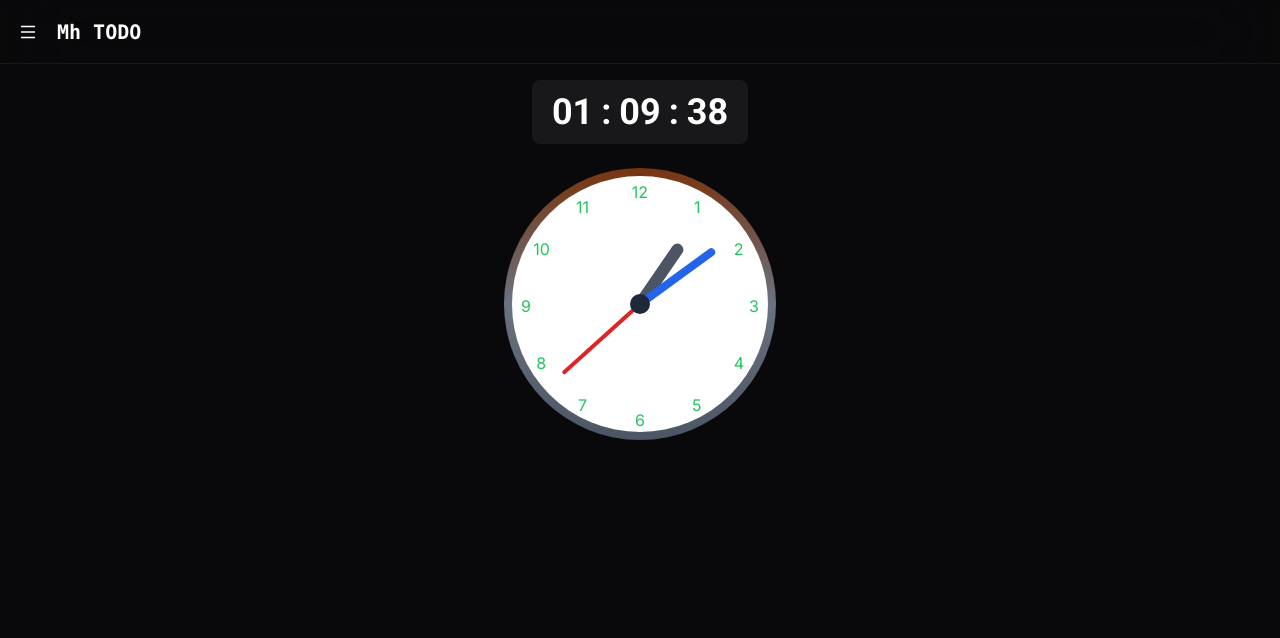
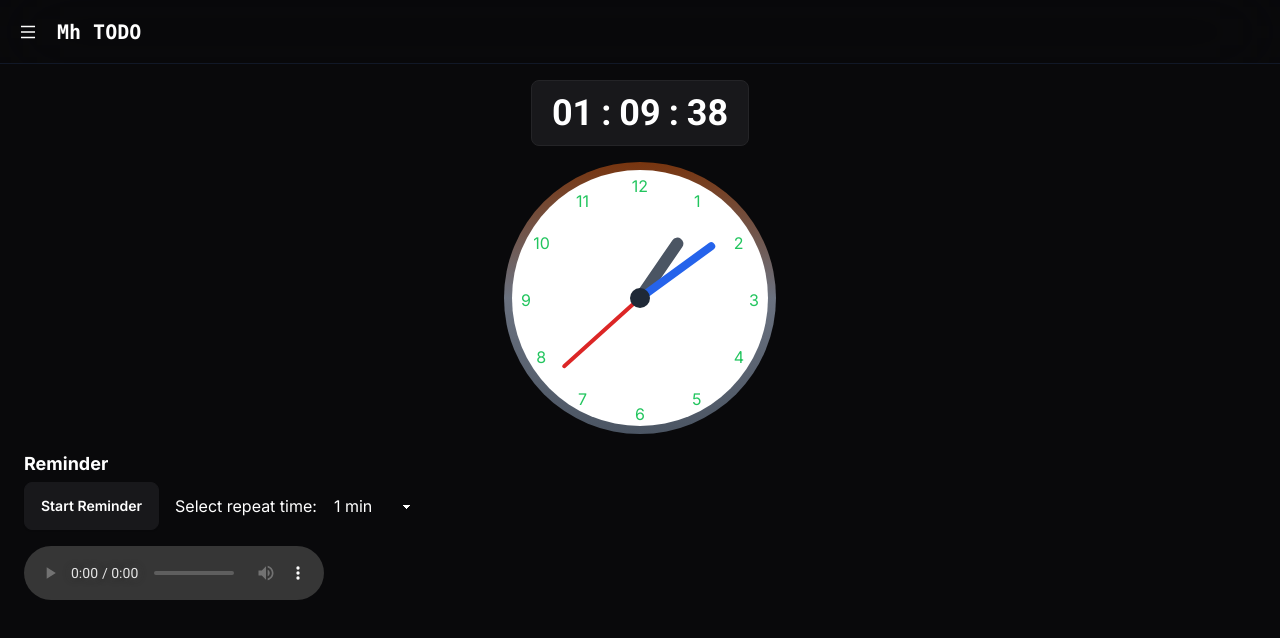
Before and after one commit to mhmitas/todo-app, a Next.js app: page /reminder in a window 1280 px wide. Shown: the top 638 px of the page. Built offline with nearby package versions, Linux system fonts and the light colour scheme.

Commit message:
create simple timer

```diff
--- a/src/app/loading.jsx
+++ b/src/app/(root)/loading.js
@@ -1,6 +1,6 @@
 import React from 'react';
 
-const loading = () => {
+const Loading = () => {
     return (
         <div className='absolute inset-0 flex justify-center items-center'>
             <span className='loading loading-spinner'></span>
@@ -8,4 +8,4 @@ const loading = () => {
     );
 };
 
-export default loading;
+export default Loading;
--- a/src/app/(root)/reminder/page.jsx
+++ b/src/app/(root)/reminder/page.jsx
@@ -1,11 +1,12 @@
-import AnalogClock from '@/components/my-ui/AnalogClock';
 import Clock from '@/components/my-ui/Clock';
+import Reminder from '@/components/my-ui/reminder';
 import React from 'react';
 
 const Page = () => {
     return (
         <div className='my-container'>
             <Clock />
+            <Reminder />
         </div>
     );
 };
--- a/src/components/my-ui/AnalogClock.jsx
+++ b/src/components/my-ui/AnalogClock.jsx
@@ -4,7 +4,7 @@ const AnalogClock = ({ hour, minute, second }) => {
     const hours = [1, 2, 3, 4, 5, 6, 7, 8, 9, 10, 11, 12]
 
     return (
-        <div className='flex justify-center my-6 overflow-auto'>
+        <div className='flex justify-center mb-4 overflow-auto'>
             <div className='size-max rounded-full p-2 bg-gradient-to-b from-amber-900 via-gray-500 to-gray-600'>
                 <div className="relative flex items-center justify-center bg-white rounded-full size-64">
                     {/* Clock Center */}
--- a/src/components/my-ui/Clock.jsx
+++ b/src/components/my-ui/Clock.jsx
@@ -22,7 +22,7 @@ const Clock = () => {
 
     return (
         <div>
-            <div className={`flex items-center justify-center gap-2 text-4xl font-semibold bg-base-200 w-max mx-auto py-3 px-5 rounded-lg ${roboto.className}`}>
+            <div className={`flex items-center justify-center gap-2 text-4xl font-semibold bg-base-200 border-base-300 border w-max mx-auto py-3 px-5 mb-4 rounded-lg ${roboto.className}`}>
                 <p>{hour.toString().padStart(2, '0')}</p>
                 <span>:</span>
                 <p>{minute.toString().padStart(2, '0')}</p>
--- /dev/null
+++ b/src/components/my-ui/reminder.jsx
@@ -0,0 +1,50 @@
+"use client"
+import React, { useState, useEffect, useRef } from "react";
+
+const NotificationApp = () => {
+    const [intervalTime, setIntervalTime] = useState(5); // Default is 5 seconds
+    const [isRunning, setIsRunning] = useState(false);
+    const notificationRef = useRef()
+    const minutes = [...Array(60).keys()]
+
+    useEffect(() => {
+        let interval;
+
+        if (isRunning) {
+            interval = setInterval(() => {
+                notificationRef.current.play()
+            }, intervalTime * 60000);
+        }
+
+        return () => clearInterval(interval);
+    }, [isRunning, intervalTime]);
+
+    return (
+        <div className="App">
+            <h1 className="text-lg font-bold mb-1">Reminder</h1>
+            {isRunning && <p className="mb-1">Running...</p>}
+            <div className="flex mb-4">
+                <div className="flex gap-4">
+                    <div>
+                        <button className="btn" onClick={() => setIsRunning(!isRunning)}>
+                            {isRunning ? "Stop" : "Start"} Reminder
+                        </button>
+                    </div>
+                    <div>
+                        Select repeat time:
+                        <select onChange={(e) => {
+                            setIntervalTime(e.target.value)
+                        }}
+                            className="select text-base"
+                        >
+                            {minutes.map(minute => <option key={minute} value={minute + 1}>{minute + 1} min</option>)}
+                        </select>
+                    </div>
+                </div>
+            </div>
+            <audio ref={notificationRef} controls src="/notification1.mp3"></audio>
+        </div>
+    );
+};
+
+export default NotificationApp;
```
Also changed, not shown: 1 other file (tests, documents, lock files or other folders).
